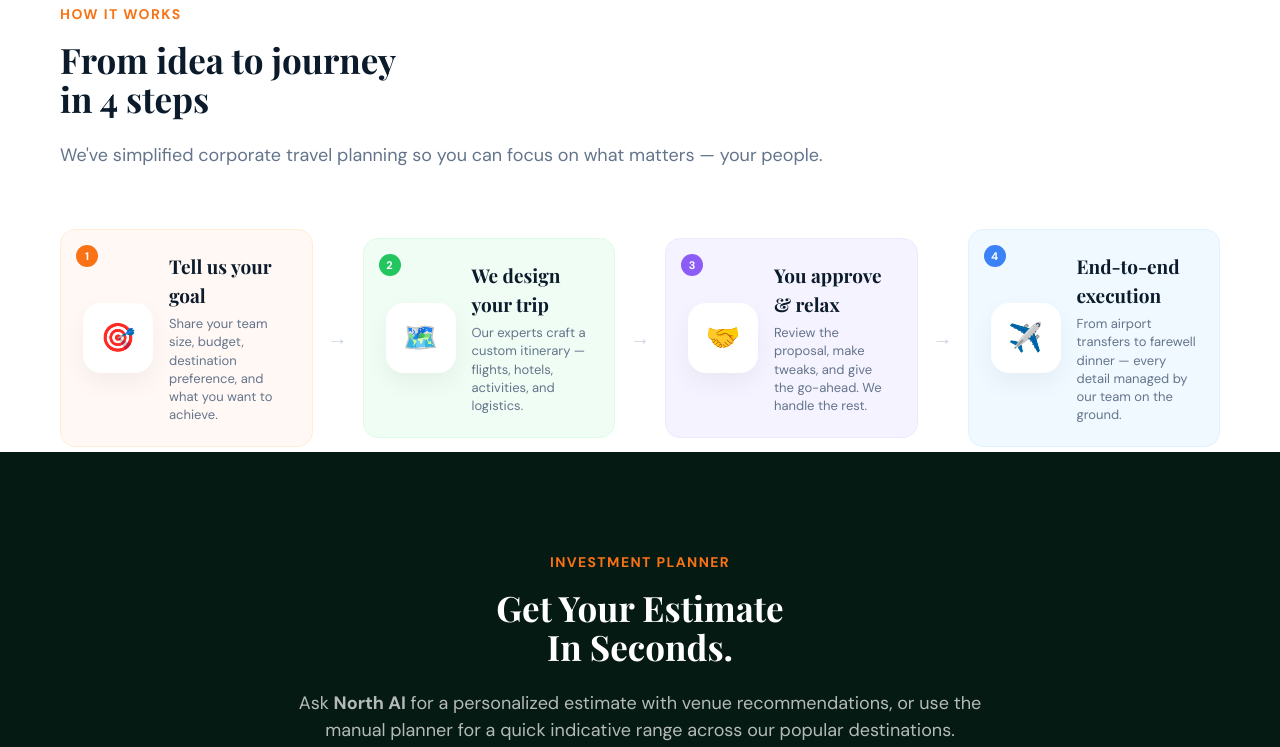
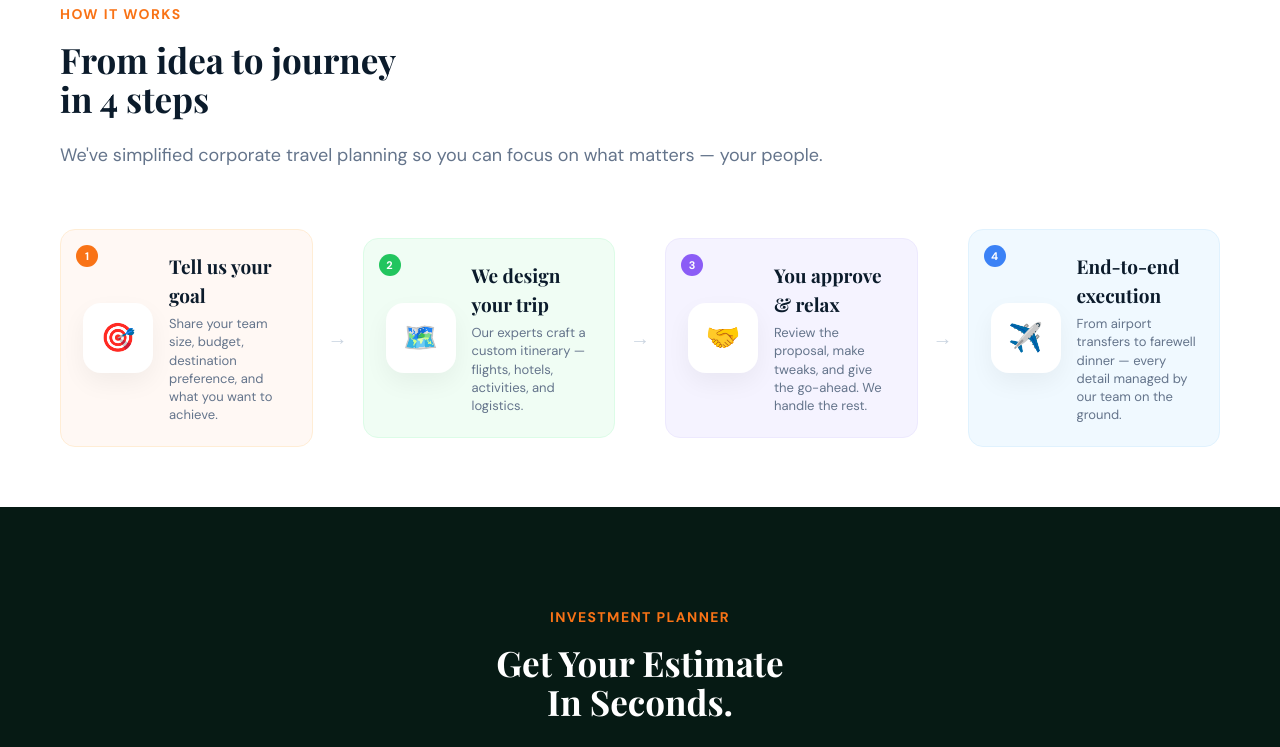
Before and after one commit to Sachinsagarmishra/wanderoo2.0, a PHP site: page / in a window 1280 px wide. Shown: the part 3873-4620 px from the top of the page. Run offline with PHP 8.4, Linux system fonts and the light colour scheme.

Commit message:
Refine How It Works padding and minor CSS formatting

```diff
--- a/assets/css/style.css
+++ b/assets/css/style.css
@@ -1100,7 +1100,7 @@ p {
 
 /* ── HOW IT WORKS ── */
 .how {
-    padding: 5px 60px;
+    padding: 5px 60px 60px;
     background: #FFFFFF;
 }
 
@@ -1659,7 +1659,8 @@ p {
         align-items: center;
     }
 
-    .btn-planner-primary, .btn-planner-outline {
+    .btn-planner-primary,
+    .btn-planner-outline {
         width: 100%;
         max-width: 300px;
     }
```
